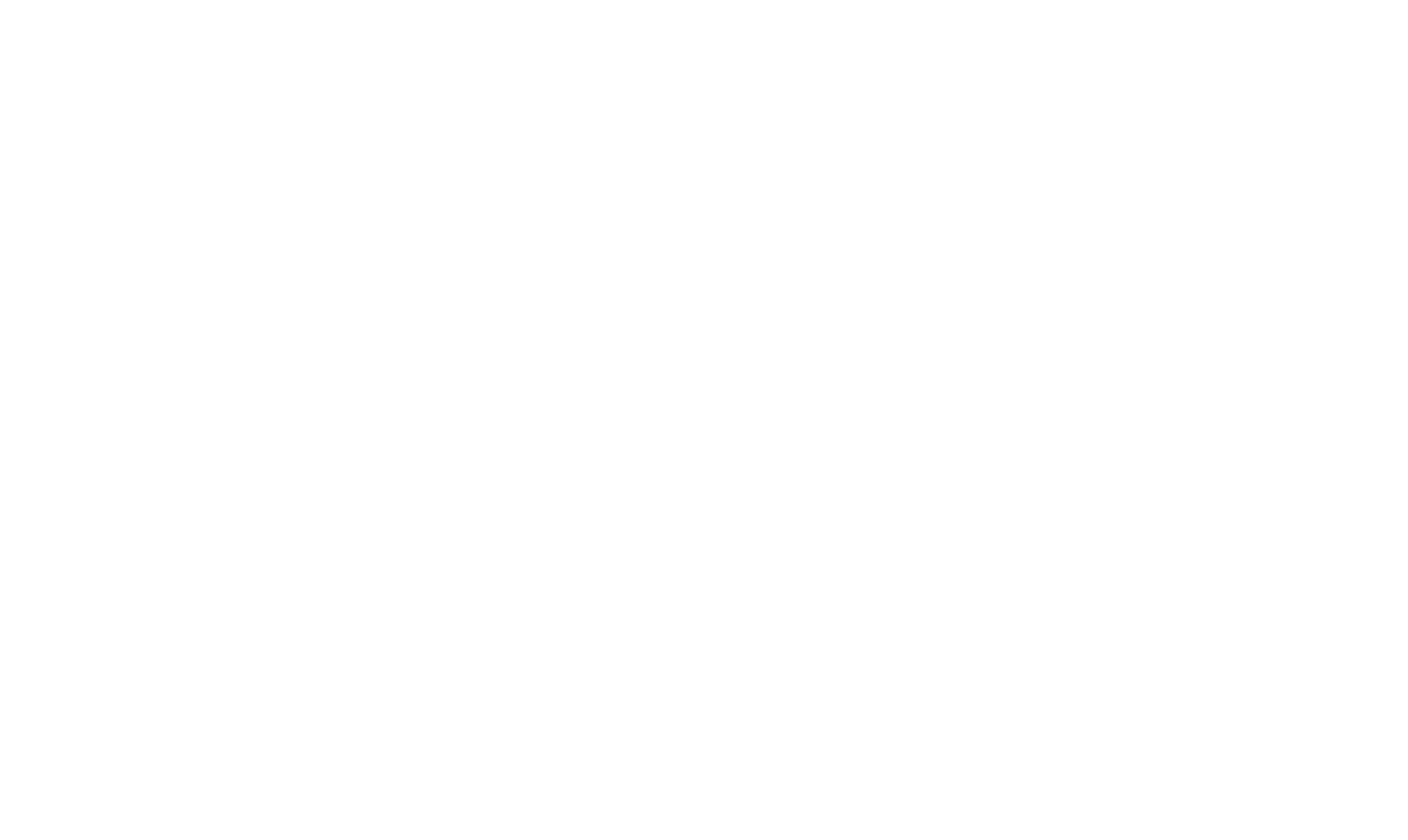
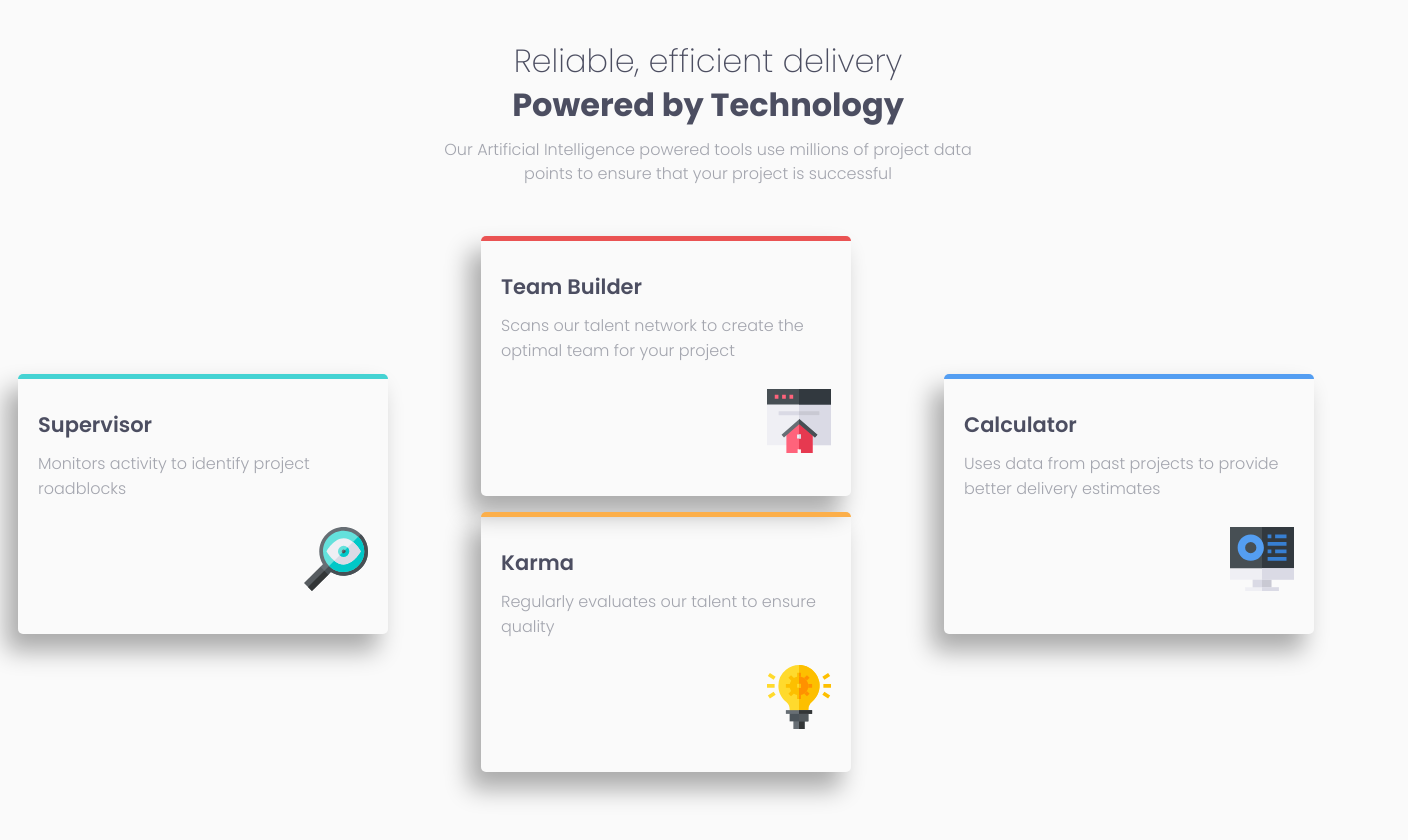
Before and after one commit to mrjasonu/four-card-feature-section-master, a plain HTML site: page index.html in a window 1280 px wide. Shown: the whole page, 1408 px wide, since content can reach past the window. Before the commit the page ends 800 px from the top, so only its background shows below. Drawn offline with Linux system fonts and the light colour scheme.

Commit message:
design almost finished, just needs couple fixes

```diff
--- a/index.html
+++ b/index.html
@@ -5,12 +5,51 @@
     <meta charset="UTF-8">
     <meta name="viewport" content="width=device-width, initial-scale=1.0"> <!-- displays site properly based on user's device -->
     <link rel="icon" type="image/png" sizes="32x32" href="./images/favicon-32x32.png">
+    <link rel="stylesheet" href="./style.css">
     <title>Frontend Mentor | Four card feature section</title>
+    <link rel="preconnect" href="https://fonts.googleapis.com">
+    <link rel="preconnect" href="https://fonts.gstatic.com" crossorigin>
+    <link href="https://fonts.googleapis.com/css2?family=Poppins:ital,wght@0,100;0,200;0,300;0,400;0,500;0,600;0,700;0,800;0,900;1,100;1,200;1,300;1,400;1,500;1,600;1,700;1,800&display=swap" rel="stylesheet">
 
   </head>
   <body>
+    <main>
 
+      <header>
+        <h1 id="first-text">Reliable, efficient delivery</h1>
+        <h1 id="second-text">Powered by Technology</h1>
+        <p>Our Artificial Intelligence powered tools use millions of project data<br>points to ensure that your project is successful</p>
+      </header>
 
+      <div class="grid">
+
+        <div class="square" id="supervisor">
+          <h3>Supervisor</h3>
+          <p>Monitors activity to identify project roadblocks</p>
+          <img src="./images/icon-supervisor.svg" class="square-icon">
+        </div>
+
+        <div class="square" id="team-builder">
+          <h3>Team Builder</h3>
+          <p>Scans our talent network to create the optimal team for your project</p>
+          <img src="./images/icon-team-builder.svg" class="square-icon">
+        </div>
+
+        <div class="square" id="calculator">
+          <h3>Calculator</h3>
+          <p>Uses data from past projects to provide better delivery estimates</p>
+          <img src="./images/icon-calculator.svg" class="square-icon">
+        </div>
+
+        <div class="square" id="karma">
+          <h3>Karma</h3>
+          <p>Regularly evaluates our talent to ensure quality</p>
+          <img src="./images/icon-karma.svg" class="square-icon">
+        </div>
+
+      </div>
+
+    </main>
 
   </body>
 </html>
--- a/style.css
+++ b/style.css
@@ -0,0 +1,103 @@
+html {
+    background-color: hsl(0, 0%, 98%);
+    font-family: 'Poppins', sans-serif;
+}
+
+main {
+    display: block;
+    margin: 50px auto;
+    /* border: 1px solid black; */
+    height: 900px;
+    width: 1400px;
+}
+
+/* Header */
+header {
+    text-align: center;
+    line-height: 1;
+}
+
+#first-text {
+    line-height: 0.7;
+    font-weight: 200;
+    color: hsl(234, 12%, 34%);
+}
+
+#second-text {
+    line-height: 0.7;
+    font-weight: 700;
+    color: hsl(234, 12%, 34%);
+}
+
+header p {
+    font-weight: 300;
+    color: hsl(229, 6%, 66%);
+    line-height: 1.5;
+}
+
+/* Grid Section */
+.grid {
+    margin-top: 40px;
+    display: grid;
+    /* border: 1px solid black; */
+    height: 690px;
+    /* width: 100%; */
+    width: 98.5%;
+    grid-template-rows: 69px 69px 69px 69px 69px 69px 69px 69px 69px 69px;
+    grid-template-columns: 1fr 1fr 1fr;
+    padding: 10px;
+    column-gap: 10px;
+}
+
+.square {
+    box-sizing: border-box;
+    box-shadow: -11px 16px 24px 1px rgba(0,0,0,0.32);
+    -webkit-box-shadow: -11px 16px 24px 1px rgba(0,0,0,0.32);
+    -moz-box-shadow: -11px 16px 24px 1px rgba(0,0,0,0.32);
+    /* width: 350px; */
+    /* height: 250px; */
+    width: 370px;
+    height: 260px;
+    /* border: 1px solid black; */
+    border-radius: 5px;
+    padding: 20px;
+}
+
+.square h3 {
+    font-size: 21px;
+    line-height: 0.5;
+    font-weight: 600;
+    color: hsl(234, 12%, 34%);
+}
+
+.square p {
+    color: hsl(229, 6%, 66%);
+    font-weight: 300;
+}
+
+.square-icon {
+    display: block;
+    float: right;
+    margin-top: 10px;
+}
+
+#team-builder {
+    border-top: 5px solid hsl(0, 78%, 62%);
+    grid-column: 2 / span 1;
+}
+
+#supervisor {
+    border-top: 5px solid hsl(180, 62%, 55%);
+    grid-row: 3 / 6;
+}
+
+#calculator {
+    border-top: 5px solid hsl(212, 86%, 64%);
+    grid-row: 3 / 6;
+}
+
+#karma {
+    border-top: 5px solid hsl(34, 97%, 64%);
+    grid-column: 2 / span 1;
+    grid-row: 5 / 7;
+}
```
